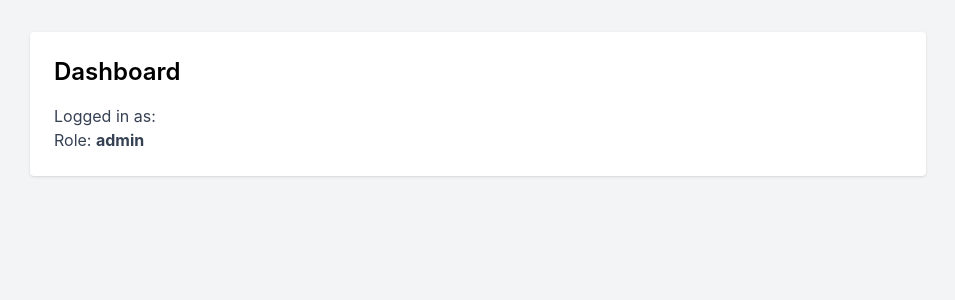
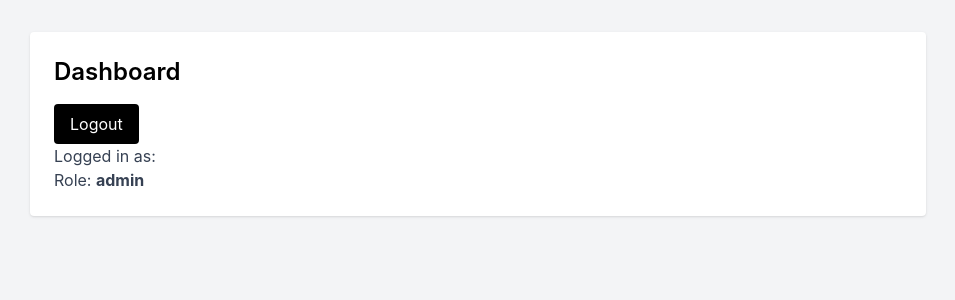
Before and after one commit to DEEPAK-009/support-ticket-system, a React app in the folder Frontend/: page /dashboard in a window 1280 px wide. Shown: the top 300 px of the page, without its empty margins (162-1117 px from the left). Built offline with nearby package versions, Linux system fonts and the light colour scheme; sample sign-in values are in the browser's storage; the HTML template or start-up script is replaced by a standard one.

Commit message:
Add logout functionality and prevent logged-in users from accessing login page

```diff
--- a/Frontend/src/pages/Dashboard.jsx
+++ b/Frontend/src/pages/Dashboard.jsx
@@ -1,8 +1,15 @@
 import { useContext } from "react";
+import { useNavigate } from "react-router-dom";
 import { AuthContext } from "../context/AuthContext";
 
 const Dashboard = () => {
-  const { user } = useContext(AuthContext);
+  const { user, logout } = useContext(AuthContext);
+  const navigate = useNavigate ;
+
+  const handleLogout = () => {
+    logout() ;
+    navigate("/") ;
+  }
 
   return (
     <div className="min-h-screen bg-gray-100 p-8">
@@ -10,6 +17,13 @@ const Dashboard = () => {
         <h1 className="text-2xl font-semibold mb-4">
           Dashboard
         </h1>
+
+        <button
+            onClick={handleLogout}
+            className="px-4 py-2 bg-black text-white rounded hover:bg-gray-800"
+          >
+            Logout
+          </button>
 
         <p className="text-gray-700">
           Logged in as: <strong>{user?.full_name}</strong>
--- a/Frontend/src/pages/Login.jsx
+++ b/Frontend/src/pages/Login.jsx
@@ -1,6 +1,7 @@
 import { useState, useContext } from "react";
 import { useNavigate } from "react-router-dom";
 import axios from "../api/axios";
+import { useEffect } from "react";
 import { AuthContext } from "../context/AuthContext";
 
 const Login = () => {
@@ -8,8 +9,14 @@ const Login = () => {
   const [password, setPassword] = useState("");
   const [error, setError] = useState("");
 
-  const { login } = useContext(AuthContext);
+  const { login, user } = useContext(AuthContext);
   const navigate = useNavigate();
+
+  useEffect(() => {
+    if (user) {
+      navigate("/dashboard");
+    }
+  }, [user]);
 
   const handleSubmit = async (e) => {
     e.preventDefault();
```
